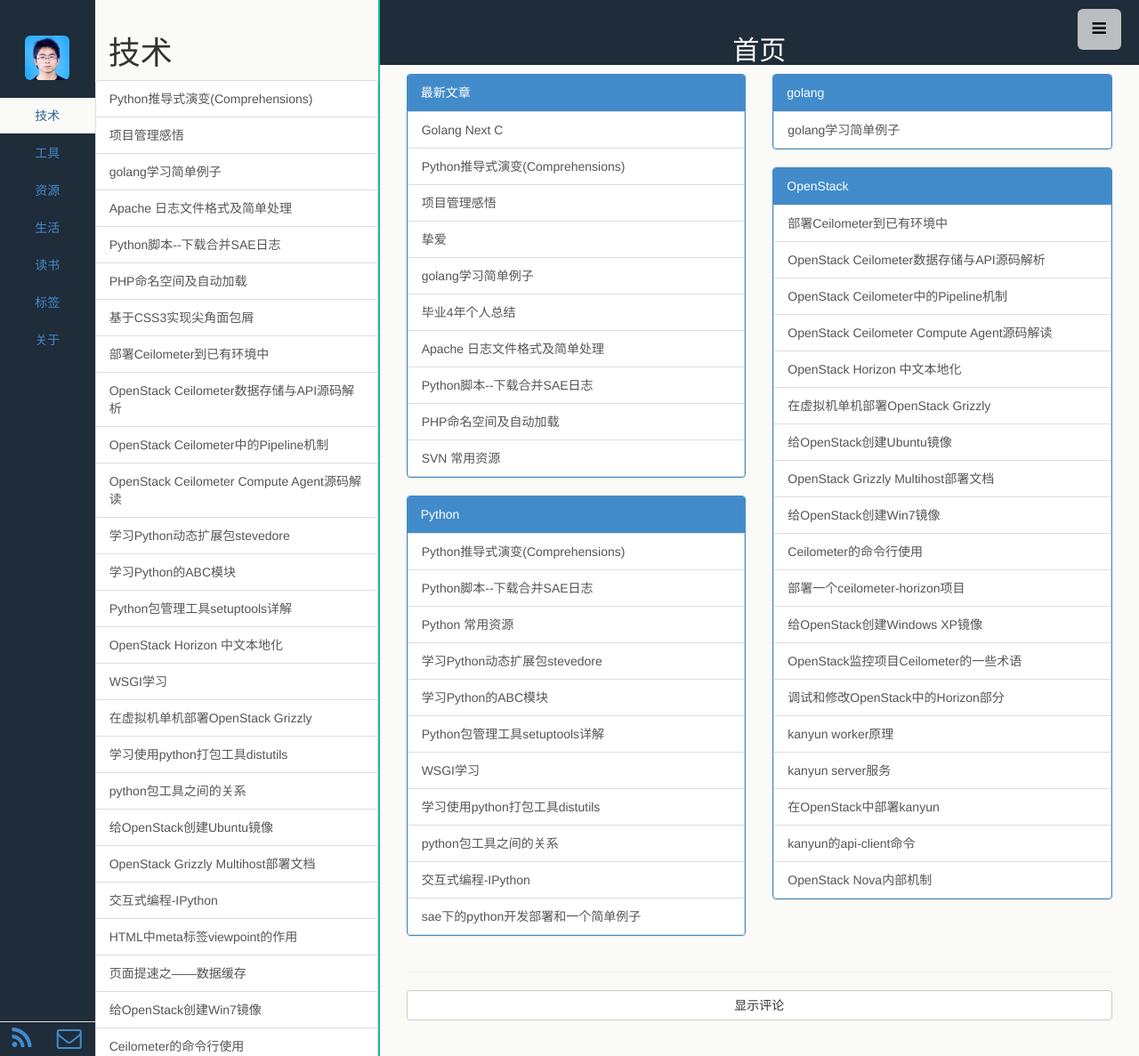
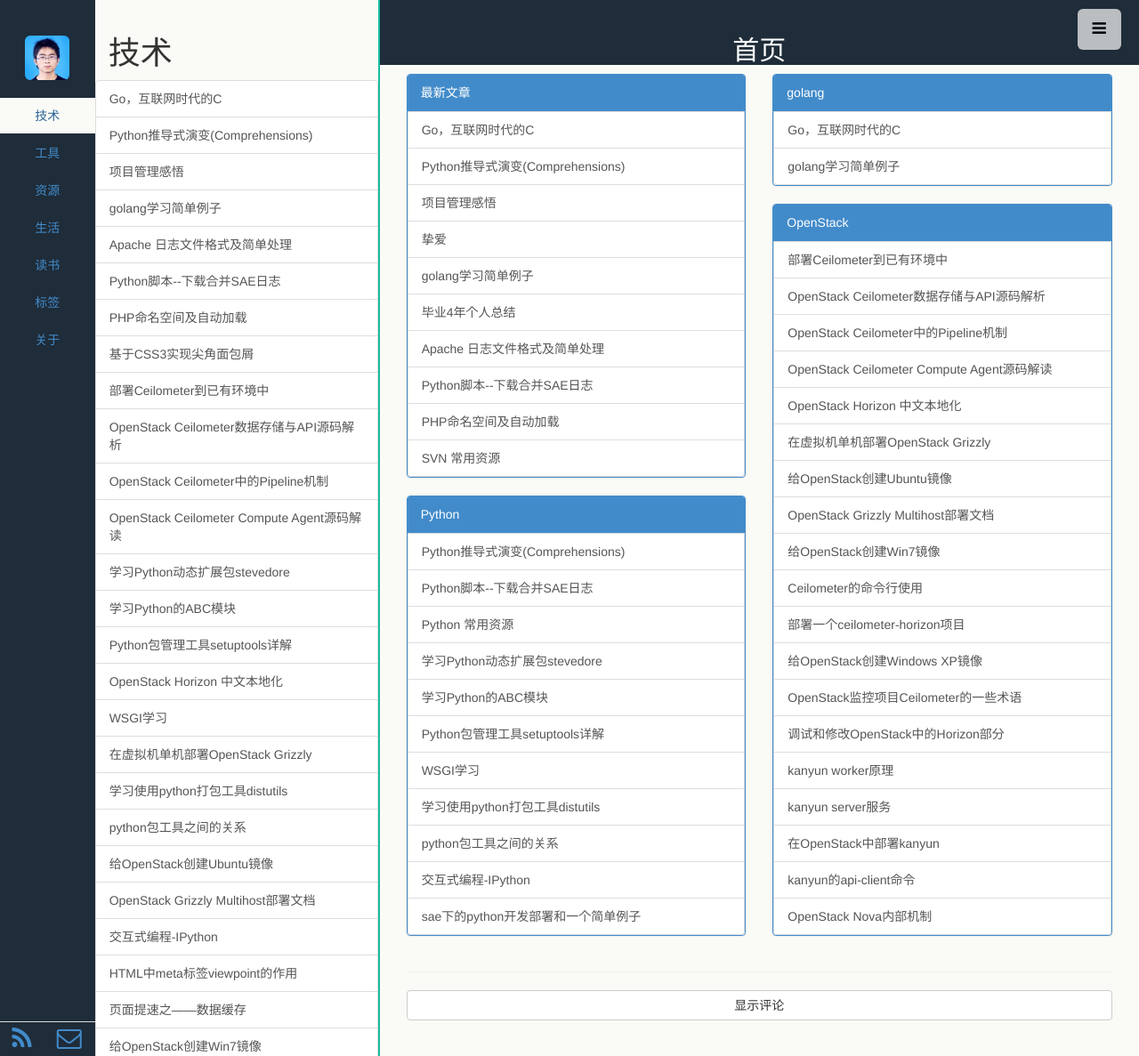
Before and after one commit to fuhao715/fuhao715.github.io, a Jekyll site: the page built from index.html, in a window 1280 px wide. Shown: the whole page at 89% size. Built offline with Jekyll 4.4.1, drawn with Linux system fonts in a browser that asks for light colours; Markdown is read by kramdown in place of the engine named in the settings; the list of posts is cut into pages by our own code.

Commit message:
修改golang分类标签

```diff
--- a/_posts/Technology/golang/2014-03-17-golang-next-c.md
+++ b/_posts/Technology/golang/2014-03-17-golang-next-c.md
@@ -1,4 +1,14 @@
-# Go，互联网时代的C
+---
+layout: post
+title: Go，互联网时代的C
+category: 技术
+tags: golang
+description: Go，互联网时代的C
+---
+
+
+
+## Go，互联网时代的C
 
 ------
 
```
